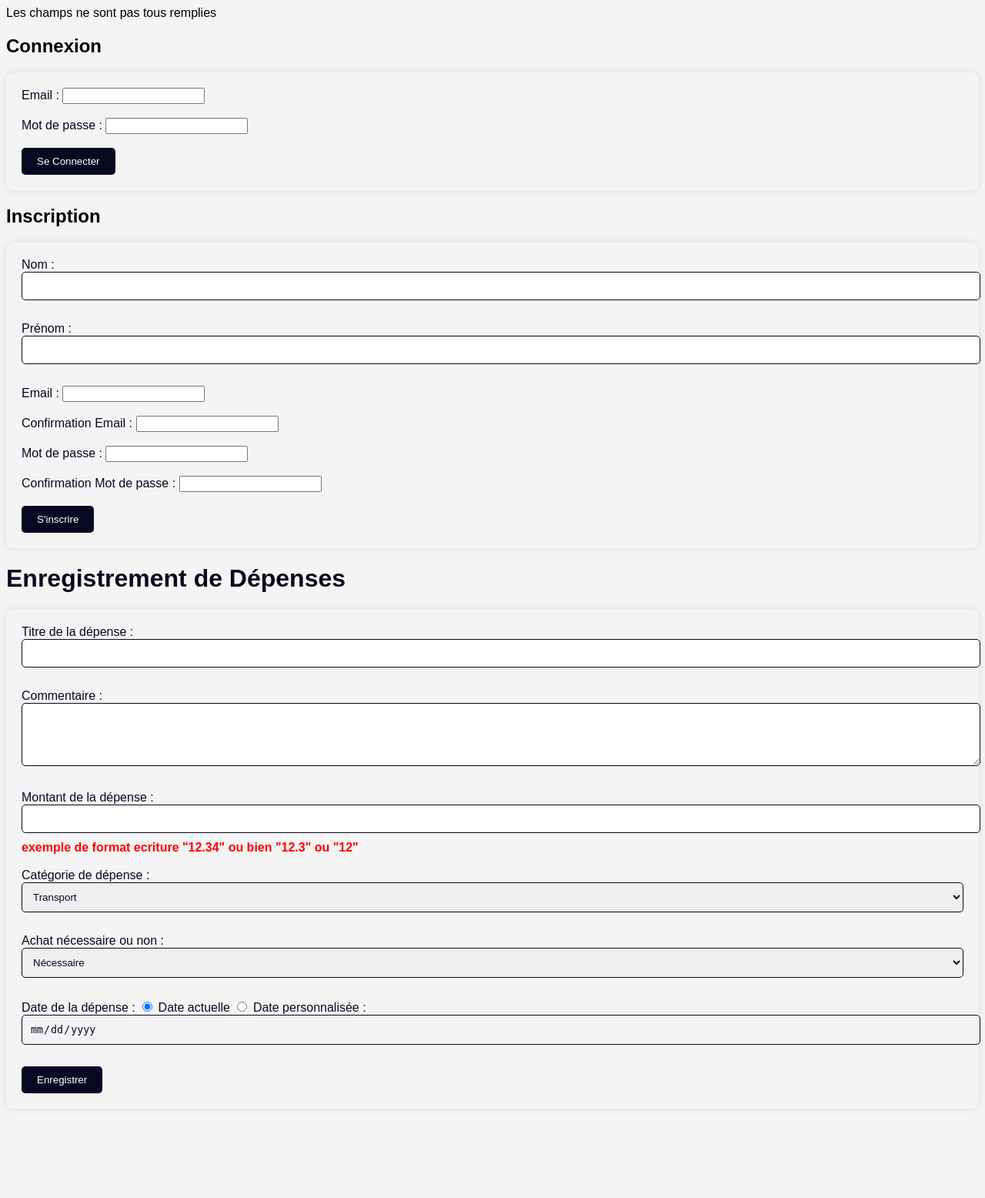
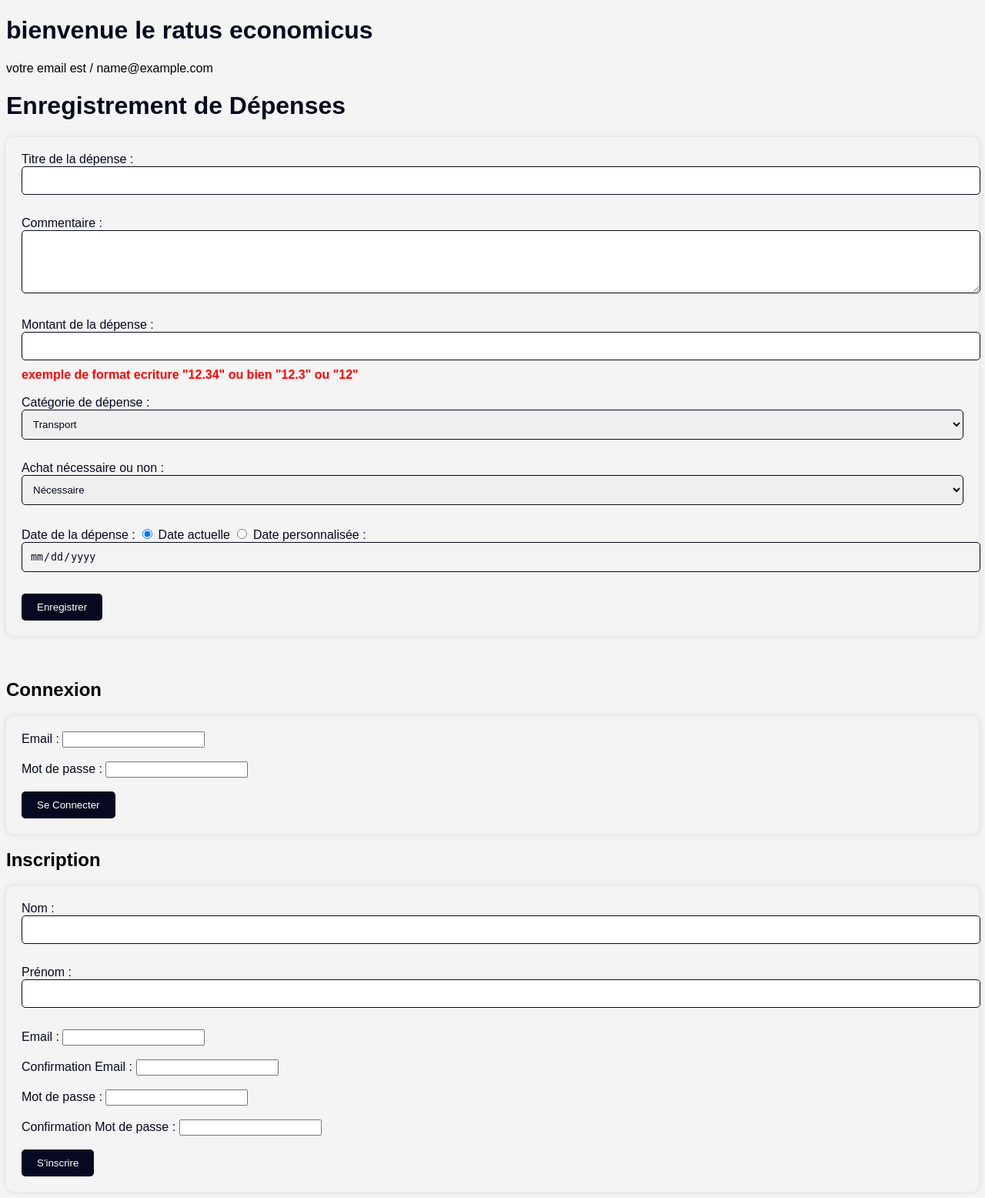
Before and after one commit to c-cedina/budget, a PHP site: page /index.php in a window 1280 px wide. Shown: the whole page at 77% size. Before the commit the page ends 1420 px from the top, so only its background shows below. Run offline with PHP 8.4, Linux system fonts and the light colour scheme; the visitor is signed in with stand-in values (Sample User, id 1).

Commit message:
ajout session

```diff
--- a/includes/sigin.php
+++ b/includes/sigin.php
@@ -1,8 +1,3 @@
-
-
-
-
-
 <?php
 
 
@@ -10,7 +5,7 @@
 
 
 
-     if(isset($_POST['formsend'])){
+if (isset($_POST['formsend'])) {
 
 	?>
 	<script>alert("debut ")</script>
@@ -20,11 +15,11 @@
 
 	if (!empty($password) && !empty($email) && !empty($cpassword)) {
 
-			if($email==$cemail)
+		if ($email == $cemail)
 		?>
 		<script>alert("email identique ")</script>
 		<?php
-			if($password == $cpassword){
+		if ($password == $cpassword) {
 
 			$options = [
 				'cost' => 12,
@@ -34,34 +29,39 @@
 
 			global $db;
 
-            $c =$db->prepare("SELECT email FROM utilisateurs WHERE email = :email");
+			$c = $db->prepare("SELECT email FROM utilisateurs WHERE email = :email");
 			$c->execute(['email' => $email]);
 			$result = $c->rowCount();
 			?>
 			<script>alert("mot de passe identique ")</script>
 			<?php
-            	if($result == 0){
+			if ($result == 0) {
 
-            	$q= $db->prepare("INSERT INTO utilisateurs(prenom,nom,email,password) VALUES(:prenom,:nom,:email,:password)");
+				$q = $db->prepare("INSERT INTO utilisateurs(prenom,nom,email,password) VALUES(:prenom,:nom,:email,:password)");
 				$q->execute([
-					'nom' =>$nom,
+					'nom' => $nom,
 					'prenom' => $prenom,
 					'email' => $email,
 					'password' => $hashpass
 
 				]);
 				?>
-					<script>alert("reussi" )</script>
+				<script>alert("reussi")</script>
 			<?php
 
 
-            	}else{echo "Un email existe deja!" ;}
+			} else {
+				echo "Un email existe deja!";
+			}
 
 
-				}else{echo "Mot de passe different!";}
+		} else {
+			echo "Mot de passe different!";
+		}
 
 
-			}
+	} else
+		echo "Les champs ne sont pas tous remplies";
 
 
 
@@ -70,7 +70,7 @@
 
 
 
-    } else echo "Les champs ne sont pas tous remplies";
+}
 
 
 
--- a/index.php
+++ b/index.php
@@ -1,3 +1,6 @@
+<?php session_start();
+
+?>
 <!DOCTYPE html>
 <html>
 <head>
@@ -10,49 +13,15 @@
     <?php include 'includes/login.php'; ?>
     <?php include 'includes/sigin.php'; ?>
 
+    <?php
 
+if (isset($_SESSION['email'])){
+    ?>
 
-    <h2>Connexion</h2>
-    <form method="post">
-        <label for="email">Email :</label>
-        <input type="email" id="lemail" name="lemail" required><br><br>
+<h1> bienvenue le ratus economicus</h1>
+<p> votre email est / <?= $_SESSION['email'];?> </p>
 
-        <label for="password">Mot de passe :</label>
-        <input type="password" id="lpassword" name="lpassword" required><br><br>
-
-        <input type="submit" id="formlogin" name="formlogin" value="Se Connecter">
-    </form>
-
-
-
-
-    <h2>Inscription</h2>
-    <form  method="post">
-        <label for="nom">Nom :</label>
-        <input type="text" id="nom" name="nom" required><br><br>
-
-        <label for="prenom">Prénom :</label>
-        <input type="text" id="prenom" name="prenom" required><br><br>
-
-        <label for="email">Email :</label>
-        <input type="email" id="email" name="email" required><br><br>
-
-        <label for="cemail">Confirmation Email :</label>
-        <input type="email" id="cemail" name="cemail" required><br><br>
-
-        <label for="password">Mot de passe :</label>
-        <input type="password" id="password" name="password" required><br><br>
-
-        <label for="cpassword">Confirmation Mot de passe :</label>
-        <input type="password" id="cpassword" name="cpassword" required><br><br>
-
-        <input type="submit" name="formsend" id="formsend" value="S'inscrire">
-    </form>
-
-
-
-
-    <h1>Enregistrement de Dépenses</h1>
+<h1>Enregistrement de Dépenses</h1>
     <form action="traitement.php" method="post">
 
     <label for="titre_depense">Titre de la dépense :</label>
@@ -105,5 +74,63 @@
 
         <input type="submit" value="Enregistrer">
     </form>
+    <br> <br>
+
+
+    <?php
+}
+
+
+?>
+
+
+
+
+    <h2>Connexion</h2>
+    <form method="post">
+        <label for="email">Email :</label>
+        <input type="email" id="lemail" name="lemail" required><br><br>
+
+        <label for="password">Mot de passe :</label>
+        <input type="password" id="lpassword" name="lpassword" required><br><br>
+
+        <input type="submit" id="formlogin" name="formlogin" value="Se Connecter">
+    </form>
+
+
+
+
+    <h2>Inscription</h2>
+    <form  method="post">
+        <label for="nom">Nom :</label>
+        <input type="text" id="nom" name="nom" required><br><br>
+
+        <label for="prenom">Prénom :</label>
+        <input type="text" id="prenom" name="prenom" required><br><br>
+
+        <label for="email">Email :</label>
+        <input type="email" id="email" name="email" required><br><br>
+
+        <label for="cemail">Confirmation Email :</label>
+        <input type="email" id="cemail" name="cemail" required><br><br>
+
+        <label for="password">Mot de passe :</label>
+        <input type="password" id="password" name="password" required><br><br>
+
+        <label for="cpassword">Confirmation Mot de passe :</label>
+        <input type="password" id="cpassword" name="cpassword" required><br><br>
+
+        <input type="submit" name="formsend" id="formsend" value="S'inscrire">
+    </form>
+
+
+
+
+
+
+
+
+
+
 </body>
 </html>
```
Also changed, not shown: includes/depense.php (added). Lines whose indentation alone changed are shown as unchanged.
